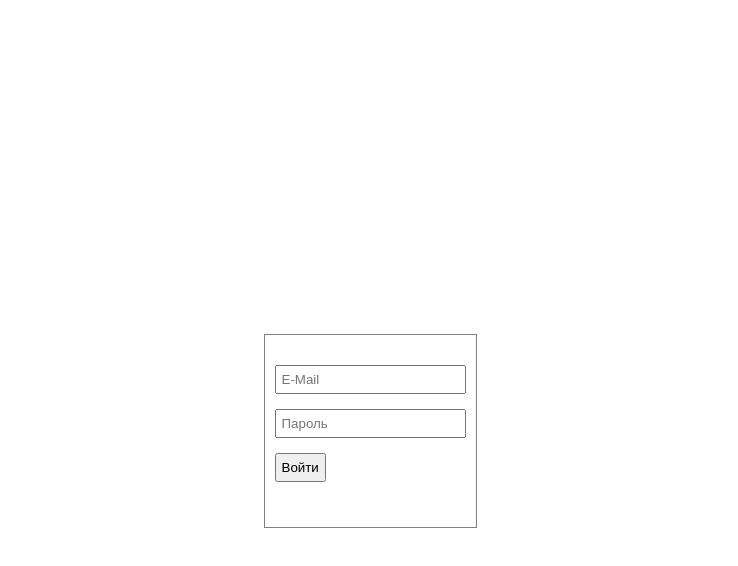
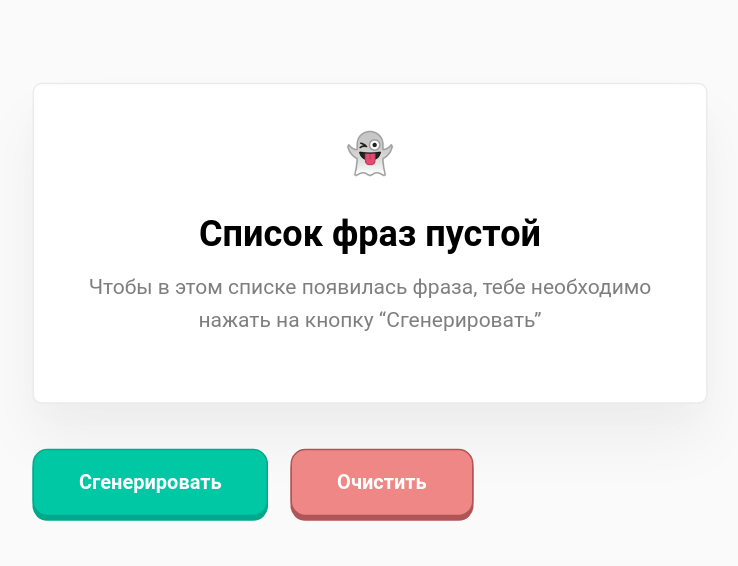
Before and after one commit to RomaK74/home-work-1, a React (Create React App) app: page / in a window 1280 px wide. Shown: the top 566 px of the page, without its empty margins (270-1008 px from the left). Built offline with nearby package versions, Linux system fonts and the light colour scheme.

Commit message:
Generator random phrases

```diff
--- a/src/index.js
+++ b/src/index.js
@@ -1,7 +1,7 @@
 import React from 'react';
 import ReactDOM from 'react-dom';
 import './index.css';
-import App from './tutorial-1/App';
+import App from './tutorial-4/App';
 
 ReactDOM.render(
   <React.StrictMode>
--- /dev/null
+++ b/src/tutorial-4/App.css
@@ -0,0 +1,75 @@
+* {
+    font-family: "Roboto";
+}
+
+body {
+    background-color: #FAFAFA;
+}
+
+.wrapper {
+    width: 450px;
+    margin: 50px auto;
+    transform: scale(1.5) translateY(70px);
+}
+
+.list {
+    max-height: 400px;
+    overflow: auto;
+    padding: 30px;
+    margin-bottom: 30px;
+}
+
+.btn {
+    height: 45px;
+    padding: 0 30px;
+    border: 0;
+    border-radius: 10px;
+    margin-right: 15px;
+    font-weight: 600;
+    cursor: pointer;
+    transition: all 0.15s ease;
+}
+.btn:active {
+    transform: translateY(2px);
+    box-shadow: none;
+}
+.btn_generate {
+    background-color: #00C8A4;
+    color: #fff;
+    box-shadow: 0 3px 0 #00A98B;
+    border: 1px solid #00A98B;
+}
+.btn_clear {
+    background-color: #F08787;
+    box-shadow: 0 3px 0 #B05555;
+    border: 1px solid #B05555;
+    color: #fff;
+}
+
+.block {
+    padding: 15px 30px;
+    background: #FFFFFF;
+    border: 1px solid #EBEBEB;
+    box-sizing: border-box;
+    box-shadow: 0px 9px 24px rgba(0, 0, 0, 0.01), 0px 25px 40px rgba(0, 0, 0, 0.05);
+    border-radius: 6px;
+    margin-bottom: 30px;
+}
+.block h3 {
+    font-size: 18px;
+}
+
+.empty-block {
+    text-align: center;
+    padding: 30px;
+}
+.empty-block h2 {
+    font-size: 24px;
+    margin-bottom: 0;
+}
+.empty-block p {
+    margin-top: 10px;
+    font-size: 14px;
+    opacity: 0.5;
+    line-height: 22px;
+}
--- /dev/null
+++ b/src/tutorial-4/App.js
@@ -0,0 +1,33 @@
+import React from 'react';
+import './App.css';
+import {Phrase} from "./components/Phrase";
+import {EmptyBlock} from "./components/EmptyBlock";
+import {adjectivesArr} from './data';
+import {nounsArr} from './data';
+
+function App() {
+    const [phrases, setPhrases] = React.useState([]);
+
+    const getRandomInt = (max) => {
+        return Math.floor(Math.random() * max);
+    }
+
+    const addPhrase = () => {
+        let ai = getRandomInt(adjectivesArr.length);
+        let ai2 = getRandomInt(adjectivesArr.length);
+        let ni = getRandomInt(nounsArr.length);
+        let newPhrase = adjectivesArr[ai] + ' ' + adjectivesArr[ai2] + ' ' + nounsArr[ni];
+        setPhrases(prev => [...prev, newPhrase]);
+        console.log(phrases);
+    }
+
+    return (
+        <div className="wrapper">
+            {phrases.length !== 0 ? <Phrase phrases={phrases}/> : <EmptyBlock />}
+            <button className="btn btn_generate" onClick={addPhrase}>Сгенерировать</button>
+            <button className="btn btn_clear" onClick={() => setPhrases([])}>Очистить</button>
+        </div>
+    )
+}
+
+export default App;
--- /dev/null
+++ b/src/tutorial-4/components/EmptyBlock.jsx
@@ -0,0 +1,11 @@
+import React from 'react';
+import Ghost from '../ghost.png';
+
+export const EmptyBlock = () => {
+    return (
+        <div className="block empty-block"><img src={Ghost} width="32px" height="32px" alt="Ghost" />
+            <h2>Список фраз пустой</h2>
+            <p>Чтобы в этом списке появилась фраза, тебе необходимо нажать на кнопку “Сгенерировать”</p>
+        </div>
+    );
+}
--- /dev/null
+++ b/src/tutorial-4/components/Phrase.jsx
@@ -0,0 +1,10 @@
+import React from 'react';
+
+export const Phrase = ({phrases}) => {
+    console.log('Phrase.jsx', phrases);
+    return (
+        <div className="list">
+            {phrases.length !== 0 && phrases.map(phrase => <div className="block"><h3>{phrase}</h3></div>)}
+        </div>
+    )
+}
--- /dev/null
+++ b/src/tutorial-4/data.js
@@ -0,0 +1,44 @@
+export const adjectivesArr = [
+    "абсолютный",
+    "адский",
+    "азартный",
+    "активный",
+    "ангельский",
+    "астрономический",
+    "баснословный",
+    "безбожный",
+    "безбрежный",
+    "безвозвратный",
+    "безграничный",
+    "бездонный",
+    "бездушный",
+    "безжалостный",
+    "замечательно",
+    "замечательный",
+    "записной",
+    "запредельный",
+    "заядлый",
+    "звериный",
+    "зверский",
+    "зеленый",
+    "злой",
+    "злостный",
+    "значительный",
+    "неоспоримый",
+    "неотразимый",
+    "неоценимый",
+    "непередаваемый"
+];
+
+export const nounsArr = [
+    "лгун",
+    "день",
+    "конь",
+    "олень",
+    "человек",
+    "программист",
+    "ребёнок",
+    "конец",
+    "город",
+    "дурак"
+];
```
Also changed, not shown: src/tutorial-4/ghost.png (added).
